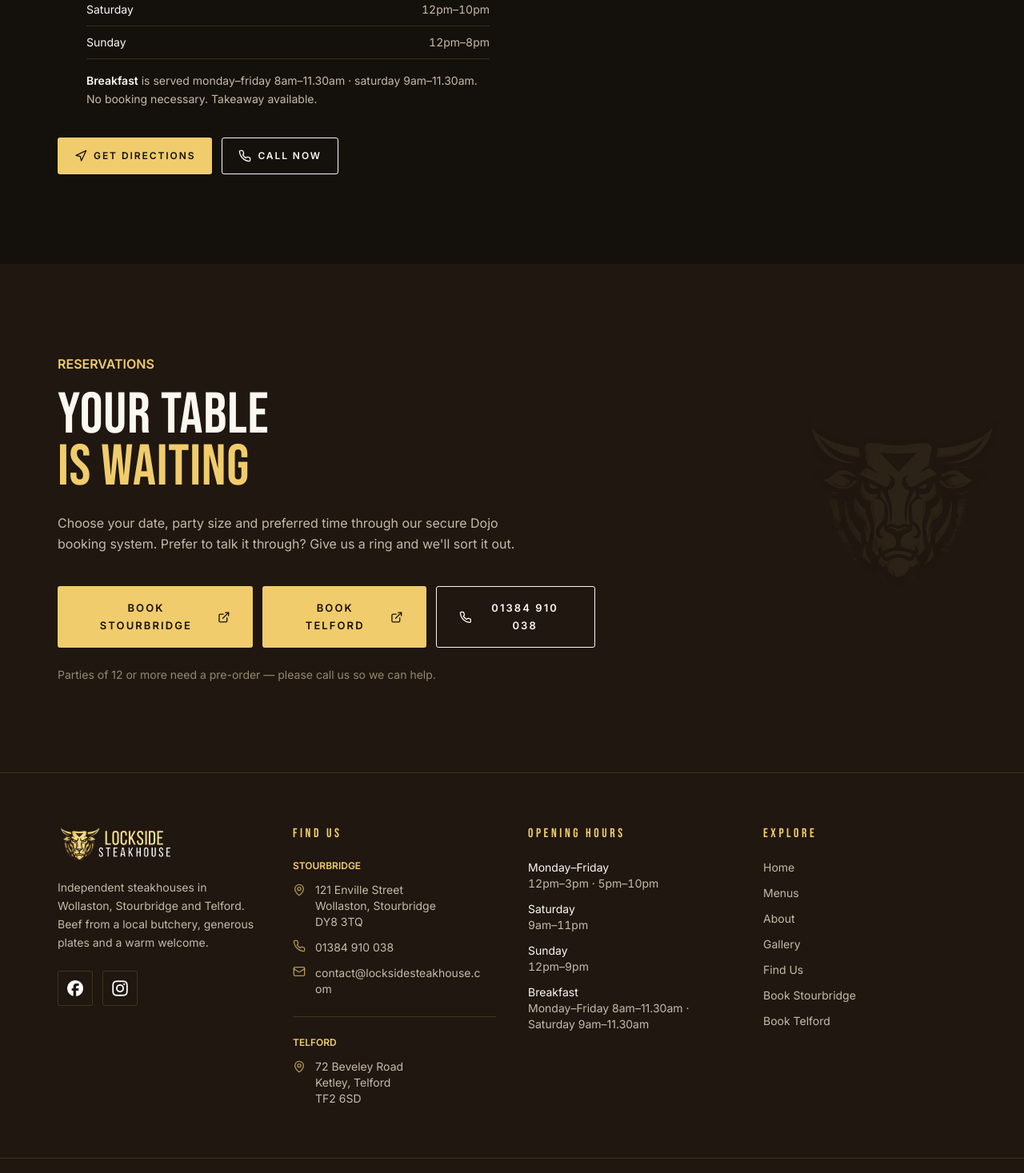
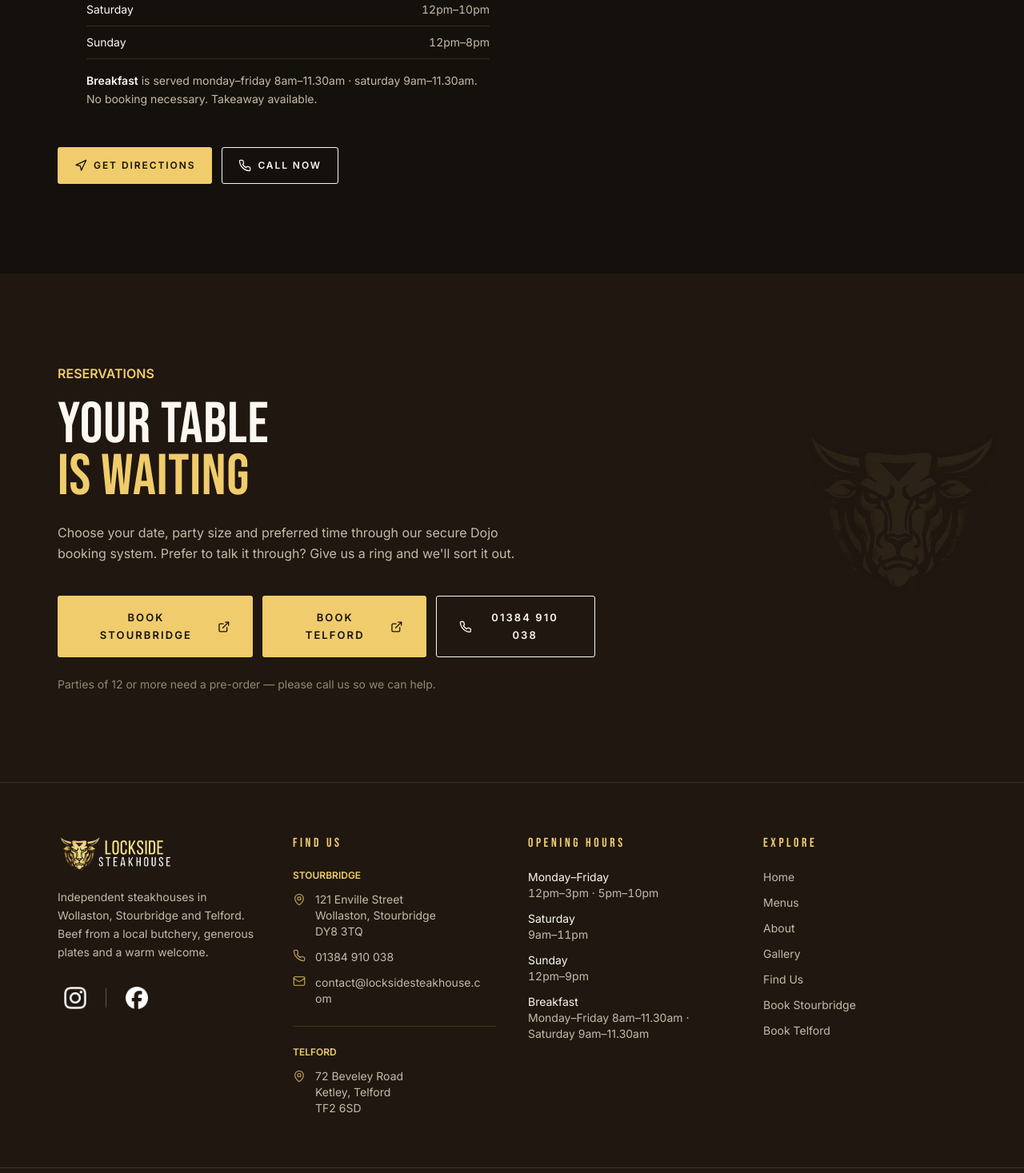
Before and after one commit to geogains/lockside-steakhouse, a React (Vite) app: page / in a window 1280 px wide. Shown: the part 8192-9659 px from the top of the page at 80% size. Built offline with nearby package versions, Linux system fonts and the light colour scheme.

Commit message:
live update

```diff
--- a/src/components/home/MenuShowcase.tsx
+++ b/src/components/home/MenuShowcase.tsx
@@ -61,10 +61,13 @@
 
       {/* Horizontal scroll-snap on small screens, grid from md up. Real links
           inside a plain list keep this keyboard- and screen-reader-friendly
-          without a bespoke carousel. */}
+          without a bespoke carousel. `touch-pan-x` tells the browser this
+          element only consumes horizontal pan gestures, so a swipe that
+          drifts vertically hands straight off to normal page scrolling
+          instead of the two axes fighting each other. */}
       <ul
         className="mt-12 flex snap-x snap-mandatory gap-5 overflow-x-auto pb-4
-                   [scrollbar-width:none] [&::-webkit-scrollbar]:hidden
+                   touch-pan-x [scrollbar-width:none] [&::-webkit-scrollbar]:hidden
                    md:grid md:grid-cols-2 md:gap-6 md:overflow-visible md:pb-0
                    xl:grid-cols-4"
       >
@@ -75,6 +78,14 @@
               as="li"
               key={menu.id}
               delay={0.06 * index}
+              /* No vertical travel on these cards specifically: they sit in
+                 a horizontally-swiped track, and `whileInView`'s default
+                 rise-on-entry (a y transform) was triggering as each card
+                 scrolled into view *horizontally* for the first time —
+                 fighting the swipe with a vertical pop that read as the
+                 whole card drifting off its track. Fading in with no
+                 y-offset keeps the same entrance polish without it. */
+              distance={0}
               className="w-[78vw] shrink-0 snap-start sm:w-[60vw] md:w-auto"
             >
               <Link
--- a/src/components/home/Visit.tsx
+++ b/src/components/home/Visit.tsx
@@ -138,22 +138,6 @@
               </p>
             </div>
           </div>
-
-          <div className="flex flex-col gap-3 sm:flex-row">
-            <Button as="a" href={restaurant.urls.directions} external>
-              <Navigation className="h-4 w-4" aria-hidden="true" />
-              Get Directions
-            </Button>
-            <Button
-              as="a"
-              href={`tel:${restaurant.telephone.dial}`}
-              variant="secondary"
-              className="text-bone"
-            >
-              <Phone className="h-4 w-4" aria-hidden="true" />
-              Call Now
-            </Button>
-          </div>
         </Reveal>
 
         {/* Maps — one landscape panel per location, stacked to roughly fill
@@ -197,6 +181,26 @@
           </div>
         </Reveal>
       </div>
+
+      {/* Final CTAs, moved below both the info column and the maps so they
+          always close the section — on the single-column mobile stack and
+          on the two-column desktop grid alike — rather than sitting between
+          opening hours and the maps. */}
+      <Reveal delay={0.2} className="mt-12 flex flex-col gap-3 sm:flex-row">
+        <Button as="a" href={restaurant.urls.directions} external>
+          <Navigation className="h-4 w-4" aria-hidden="true" />
+          Get Directions
+        </Button>
+        <Button
+          as="a"
+          href={`tel:${restaurant.telephone.dial}`}
+          variant="secondary"
+          className="text-bone"
+        >
+          <Phone className="h-4 w-4" aria-hidden="true" />
+          Call Now
+        </Button>
+      </Reveal>
     </Section>
   );
 };
--- a/src/components/layout/Footer.tsx
+++ b/src/components/layout/Footer.tsx
@@ -2,13 +2,9 @@
 import { Mail, Phone, MapPin } from "lucide-react";
 import { Logo } from "@/components/shared/Logo";
 import { Eyebrow } from "@/components/shared/SectionHeading";
+import { SocialLinks } from "@/components/shared/SocialLinks";
 import { restaurant, locations, hoursSummary } from "@/data/restaurant";
 import { footerNav, legalNav, navHref } from "@/data/navigation";
-
-const socialIcons: Record<string, string> = {
-  Facebook: "/facebook.png",
-  Instagram: "/insta.png",
-};
 
 export const Footer = () => (
   <footer
@@ -23,29 +19,7 @@
           Independent steakhouses in Wollaston, Stourbridge and Telford. Beef
           from a local butchery, generous plates and a warm welcome.
         </p>
-        <ul className="mt-6 flex gap-3">
-          {restaurant.social.map((profile) => {
-            const icon = socialIcons[profile.label];
-            return (
-              <li key={profile.label}>
-                <a
-                  href={profile.href}
-                  target="_blank"
-                  rel="noopener noreferrer"
-                  aria-label={`${restaurant.shortName} on ${profile.label}, opens in a new tab`}
-                  className="flex h-11 w-11 items-center justify-center rounded-card border border-line
-                             transition-colors hover:border-brass"
-                >
-                  {icon ? (
-                    <img src={icon} alt={profile.label} className="h-5 w-5 object-contain" />
-                  ) : (
-                    profile.label
-                  )}
-                </a>
-              </li>
-            );
-          })}
-        </ul>
+        <SocialLinks className="mt-6" />
       </div>
 
       {/* Contact */}
--- a/src/components/layout/Navbar.tsx
+++ b/src/components/layout/Navbar.tsx
@@ -6,6 +6,7 @@
 import { restaurant } from "@/data/restaurant";
 import { Button } from "@/components/shared/Button";
 import { Logo } from "@/components/shared/Logo";
+import { SocialLinks } from "@/components/shared/SocialLinks";
 import { cn } from "@/lib/cn";
 
 const NAV_HEIGHT = "h-16 md:h-20";
@@ -130,12 +131,6 @@
 
   const isActive = (to?: string) =>
     Boolean(to) && (to === "/" ? location.pathname === "/" : location.pathname === to);
-
-  /* Same social destinations as the footer, just looked up by label so the
-     mobile drawer can render them in its own prescribed order (Instagram,
-     then Facebook) independent of the footer's own order. */
-  const instagramProfile = restaurant.social.find((profile) => profile.label === "Instagram");
-  const facebookProfile = restaurant.social.find((profile) => profile.label === "Facebook");
 
   return (
     <>
@@ -278,36 +273,9 @@
                 </Button>
               </div>
 
-              {/* Same destinations as the footer's social links. No card or
-                  border here — just a quiet, centred pair of touch targets
-                  below the primary CTAs. */}
-              {instagramProfile || facebookProfile ? (
-                <div className="mt-6 flex items-center justify-center gap-4">
-                  {instagramProfile ? (
-                    <a
-                      href={instagramProfile.href}
-                      target="_blank"
-                      rel="noopener noreferrer"
-                      aria-label={`${restaurant.shortName} on Instagram, opens in a new tab`}
-                      className="flex h-11 w-11 items-center justify-center transition-opacity hover:opacity-80"
-                    >
-                      <img src="/insta.png" alt="Instagram" className="h-5 w-5 object-contain" />
-                    </a>
-                  ) : null}
-                  <span aria-hidden="true" className="h-6 w-px bg-bone/30" />
-                  {facebookProfile ? (
-                    <a
-                      href={facebookProfile.href}
-                      target="_blank"
-                      rel="noopener noreferrer"
-                      aria-label={`${restaurant.shortName} on Facebook, opens in a new tab`}
-                      className="flex h-11 w-11 items-center justify-center transition-opacity hover:opacity-80"
-                    >
-                      <img src="/facebook.png" alt="Facebook" className="h-5 w-5 object-contain" />
-                    </a>
-                  ) : null}
-                </div>
-              ) : null}
+              {/* Same destinations as the footer's social links — literally
+                  the same component, so the two stay identical. */}
+              <SocialLinks className="mt-6 justify-center" />
             </nav>
           </motion.div>
         ) : null}
--- /dev/null
+++ b/src/components/shared/SocialLinks.tsx
@@ -0,0 +1,45 @@
+import { restaurant } from "@/data/restaurant";
+import { cn } from "@/lib/cn";
+
+type SocialLinksProps = {
+  /** Layout/positioning for the row itself — gap, alignment, margin. */
+  className?: string;
+};
+
+const instagramProfile = restaurant.social.find((profile) => profile.label === "Instagram");
+const facebookProfile = restaurant.social.find((profile) => profile.label === "Facebook");
+
+/**
+ * The Instagram/Facebook pair shared by the footer and the mobile nav
+ * drawer, so both stay identical by construction rather than by two
+ * hand-matched copies drifting apart. No border, box or background — just
+ * the two glyphs and a hairline divider, each sitting in an invisible
+ * touch-target-sized hit area.
+ */
+export const SocialLinks = ({ className }: SocialLinksProps) => (
+  <div className={cn("flex items-center gap-4", className)}>
+    {instagramProfile ? (
+      <a
+        href={instagramProfile.href}
+        target="_blank"
+        rel="noopener noreferrer"
+        aria-label={`${restaurant.shortName} on Instagram, opens in a new tab`}
+        className="flex h-11 w-11 items-center justify-center transition-opacity hover:opacity-80"
+      >
+        <img src="/insta.png" alt="Instagram" className="h-7 w-7 object-contain" />
+      </a>
+    ) : null}
+    <span aria-hidden="true" className="h-6 w-px bg-bone/30" />
+    {facebookProfile ? (
+      <a
+        href={facebookProfile.href}
+        target="_blank"
+        rel="noopener noreferrer"
+        aria-label={`${restaurant.shortName} on Facebook, opens in a new tab`}
+        className="flex h-11 w-11 items-center justify-center transition-opacity hover:opacity-80"
+      >
+        <img src="/facebook.png" alt="Facebook" className="h-7 w-7 object-contain" />
+      </a>
+    ) : null}
+  </div>
+);
```
Also changed, not shown: 1 other file (tests, documents, lock files or other folders).
